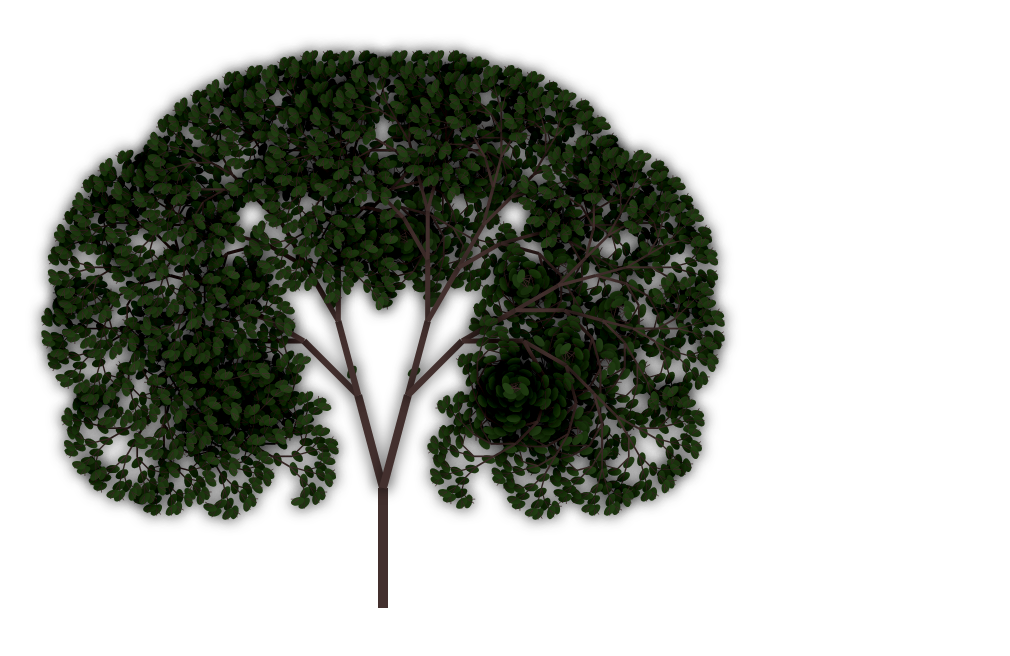
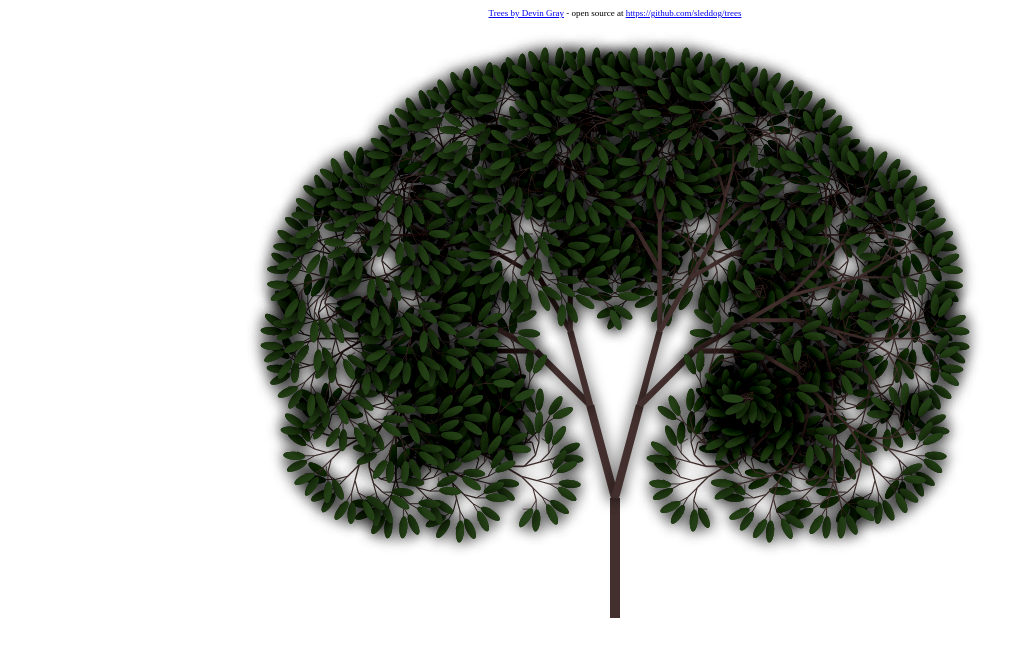
Before and after one commit to sleddog/trees, a plain HTML site: page index.html in a window 1280 px wide. Shown: the whole page, without its empty margins (25-1035 px from the left). Drawn offline with Linux system fonts and the light colour scheme.

Commit message:
add links and change leaf

```diff
--- a/index.html
+++ b/index.html
@@ -3,9 +3,18 @@
 <head>
     <title>Trees by Devin Gray</title>
     <meta charset="UTF-8">
+    <style>
+        div {
+            text-align: center;
+            font-size: xx-small;
+        }
+    </style>
 </head>
 <body>
-<canvas id="my_canvas" width="1000" height="800"></canvas>
+<div>
+    <a href="https://sleddog.github.io/trees/">Trees by Devin Gray</a> - open source at <a href="https://github.com/sleddog/trees">https://github.com/sleddog/trees</a><br />
+    <canvas id="tree_canvas" width="800" height="800"></canvas>
+</div>
 <script>
     function randColor() {
         const colors = [
@@ -609,8 +618,8 @@
         return color;
     }
 
-    const myCanvas = document.getElementById("my_canvas");
-    const ctx = myCanvas.getContext("2d");
+    const treeCanvas = document.getElementById("tree_canvas");
+    const ctx = treeCanvas.getContext("2d");
 
     const brownColor = "#43302E";
     const greenColor = "#254117";
@@ -636,12 +645,13 @@
 
         if (len < 10) {
             ctx.restore();
+
+            // draw a "leaf"
+            drawLeaf(startX, startY);
             return;
         }
-        // draw a "leaf"
-        drawLeaf(startX, startY);
 
-        // now create branches (recursive call)
+        // now create branches (recursive calls)
         draw(0, -len, len * 0.8, angle - 15, branchWidth * 0.8);
         draw(0, -len, len * 0.8, angle + 15, branchWidth * 0.8);
 
@@ -652,7 +662,7 @@
         ctx.beginPath();
         ctx.strokeStyle = greenColor;
         ctx.fillStyle = greenColor;
-        ctx.ellipse(x, y, 4, 7, Math.PI / 4, 0, 2 * Math.PI);
+        ctx.ellipse(x, y-10, 4, 11, Math.PI / 4+15, 0, 2 * Math.PI);
         ctx.fill();
     }
 
```
Also changed, not shown: 1 other file.
